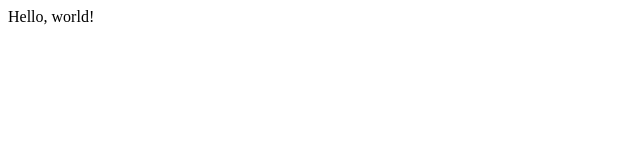
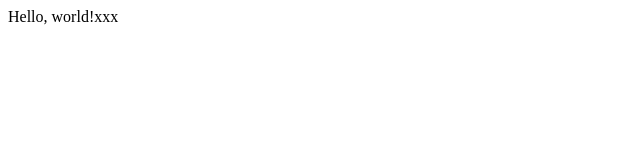
Before and after one commit to AnibalEscipion/lecture0, a plain HTML site: page hello.html in a window 1280 px wide. Shown: the full height of the page, 0-640 px from the left. Drawn offline with Linux system fonts and the light colour scheme.

Commit message:
Update hello.html

```diff
--- a/hello.html
+++ b/hello.html
@@ -4,6 +4,6 @@
 		<TITLE>My Webpage!</TITLE>
 	</HEAD>
 	<BODY>
-		Hello, world!
+		Hello, world!xxx
 	</BODY>
 </HTML>
```
